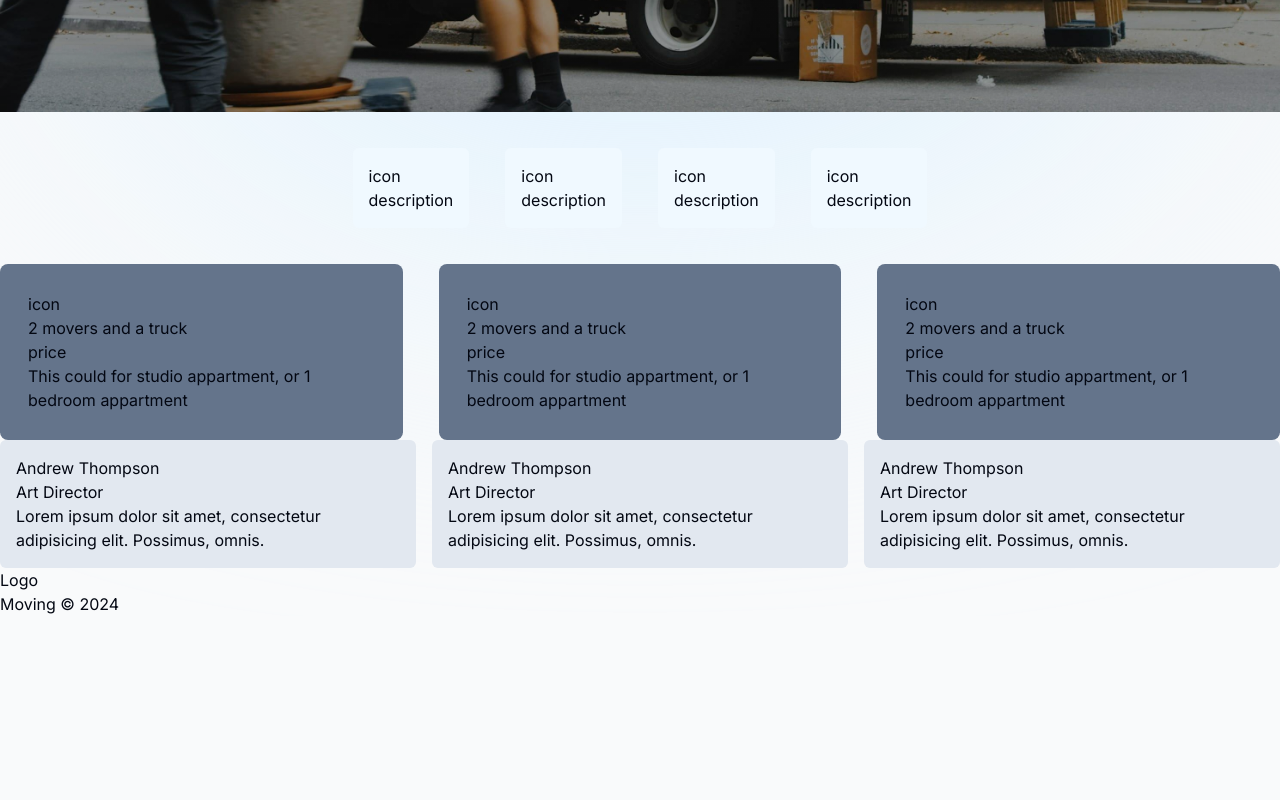
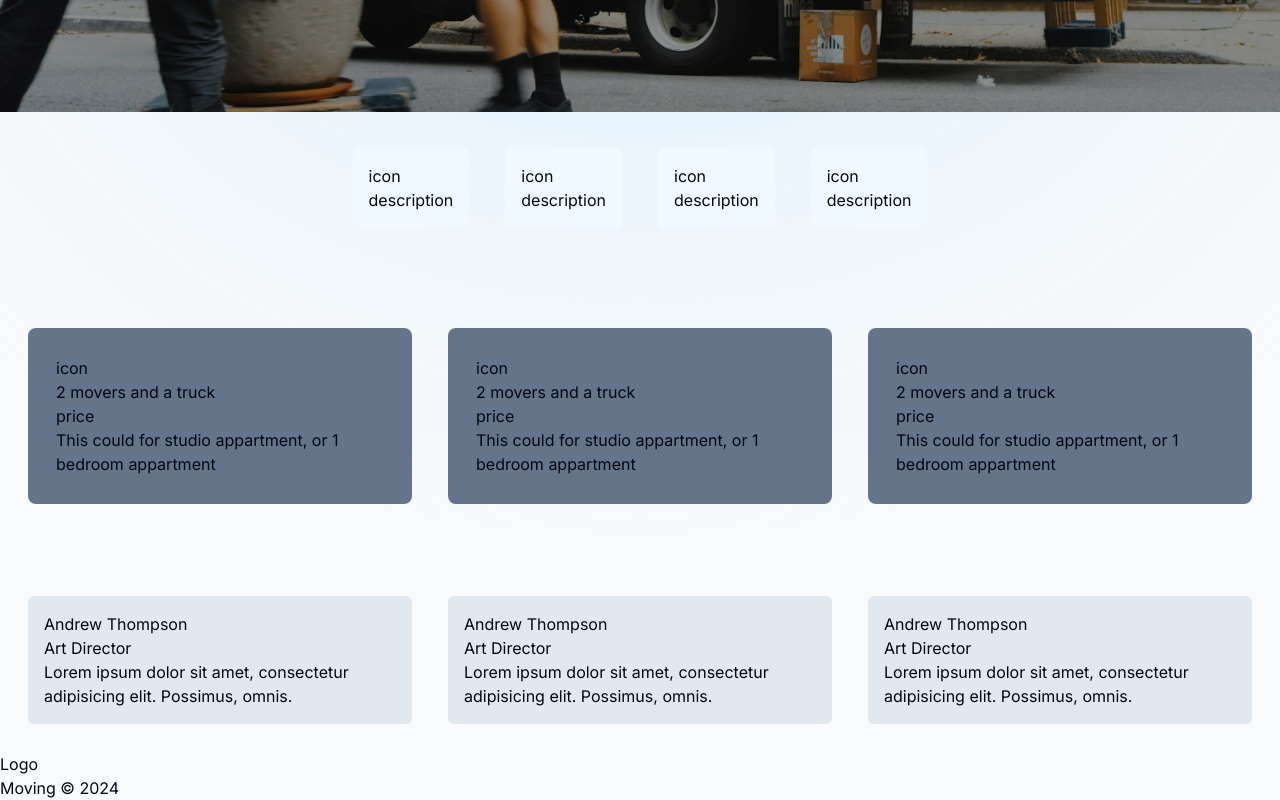
Before and after one commit to Alexandrbig1/asap-moving, a Next.js app: page / in a window 1280 px wide. Shown: the part 584-1384 px from the top of the page. Before the commit the page ends 1200 px from the top, so only its background shows below. Built offline with nearby package versions, Linux system fonts and the light colour scheme.

Commit message:
fix: updated styles

```diff
--- a/components/services.tsx
+++ b/components/services.tsx
@@ -2,7 +2,7 @@ import React from "react";
 
 export default function Services() {
   return (
-    <section>
+    <section className="flex items-center justify-center gap-9 mt-9 w-full p-7">
       <ul className="flex items-center justify-center gap-9 mt-9 w-full">
         <li className="flex flex-col p-7 rounded-lg bg-slate-500">
           <span>icon</span>
--- a/components/testimonials.tsx
+++ b/components/testimonials.tsx
@@ -2,7 +2,7 @@ import React from "react";
 
 export default function Testimonials() {
   return (
-    <div className="flex gap-4 justify-center">
+    <section className="flex items-center justify-center gap-9 mt-9 w-full p-7">
       <div className="p-4 bg-slate-200 rounded-md">
         <h4>Andrew Thompson</h4>
         <span>Art Director</span>
@@ -27,6 +27,6 @@ export default function Testimonials() {
           omnis.
         </p>
       </div>
-    </div>
+    </section>
   );
 }
```
